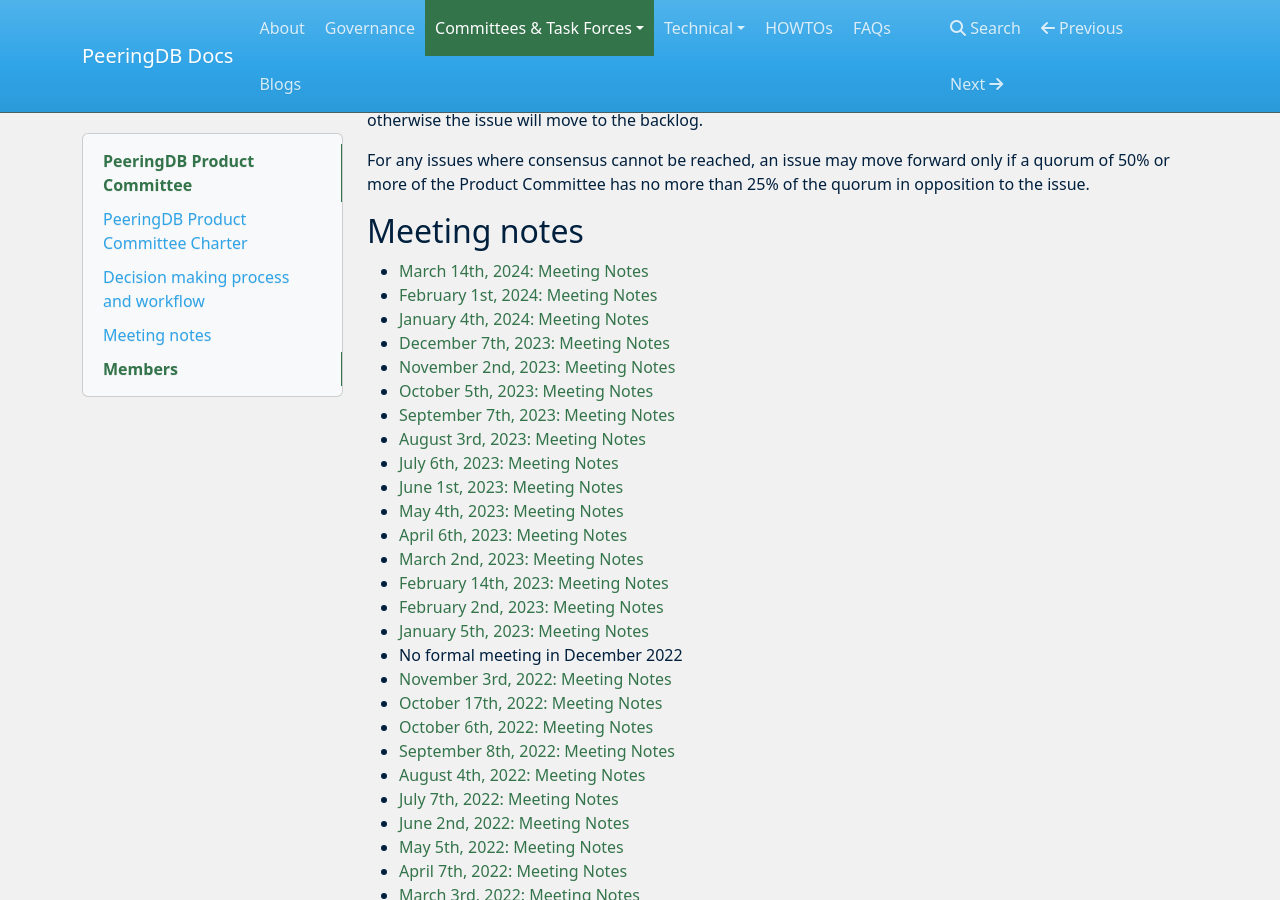
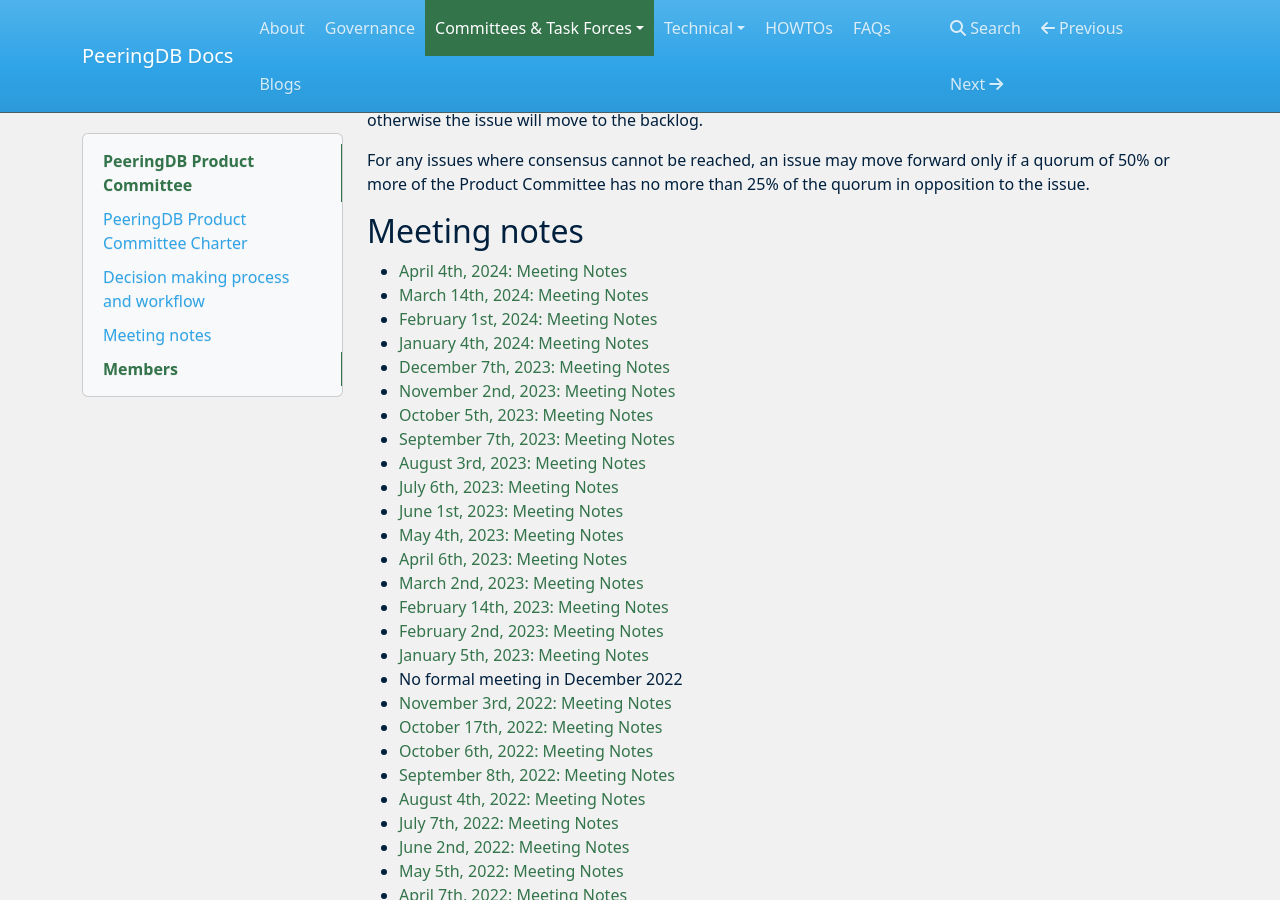
Before and after one commit to peeringdb/docs, an MkDocs documentation site: the page built from docs/committee/product/index.md, in a window 1280 px wide and 900 px high, scrolled down 2515 px. Built offline with MkDocs 1.6.1, drawn with Linux system fonts in a browser that asks for light colours; nearby versions of some CDN libraries.

Commit message:
April 2024 PC meeting notes (#321)
1) PDF of notes
2) update to index.md

```diff
--- a/docs/committee/product/index.md
+++ b/docs/committee/product/index.md
@@ -9,6 +9,7 @@
 
 ## Meeting notes
 
+- [April 4th, 2024: Meeting Notes](notes/2024-04-04_Product_Committee_Notes.pdf)
 - [March 14th, 2024: Meeting Notes](notes/2024-03-14_Product_Committee_Notes.pdf)
 - [February 1st, 2024: Meeting Notes](notes/2024-02-01_Product_Committee_Notes.pdf)
 - [January 4th, 2024: Meeting Notes](notes/2024-01-04_Product_Committee_Notes.pdf)
```
Also changed, not shown: 1 other file.
